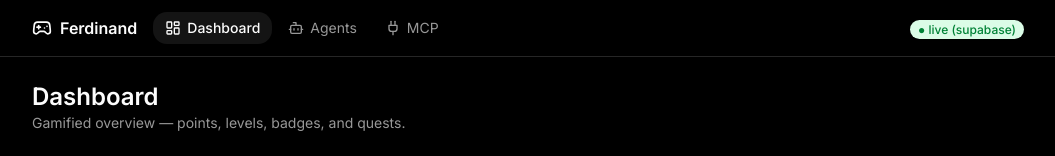
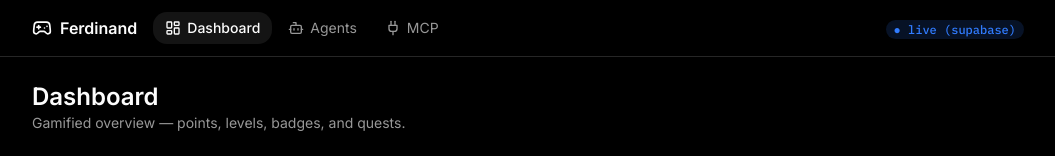
Before and after one commit to cobywhite101/imagine-hack, a React (Vite) app: page / in a window 1280 px wide. Shown: the top 156 px of the page, without its empty margins (112-1167 px from the left). Built offline with nearby package versions, Linux system fonts and the light colour scheme; no server answers; the database is empty.

Commit message:
chore: update (23440)

```diff
--- a/src/App.jsx
+++ b/src/App.jsx
@@ -40,8 +40,10 @@ export default function App() {
           <span className="ml-auto">
             <span
               className={cn(
-                "rounded-full px-2 py-0.5 text-xs font-medium",
-                dataMode === "supabase" ? "bg-green-100 text-green-700" : "bg-amber-100 text-amber-700"
+                "rounded-full px-2 py-0.5 font-mono text-xs font-medium",
+                dataMode === "supabase"
+                  ? "bg-primary/15 text-primary"
+                  : "bg-secondary text-muted-foreground"
               )}
             >
               {dataMode === "supabase" ? "● live (supabase)" : "● mock data"}
```
